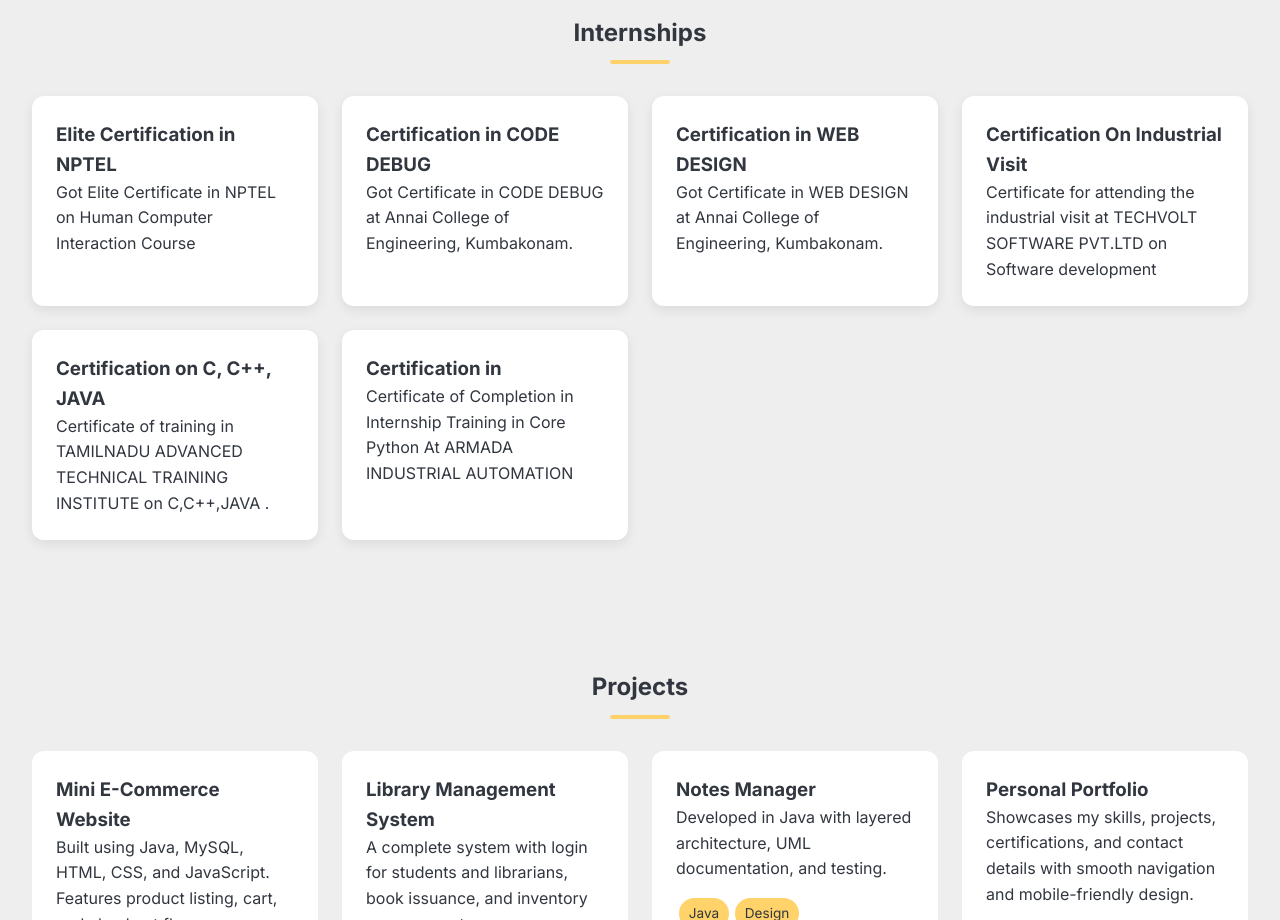
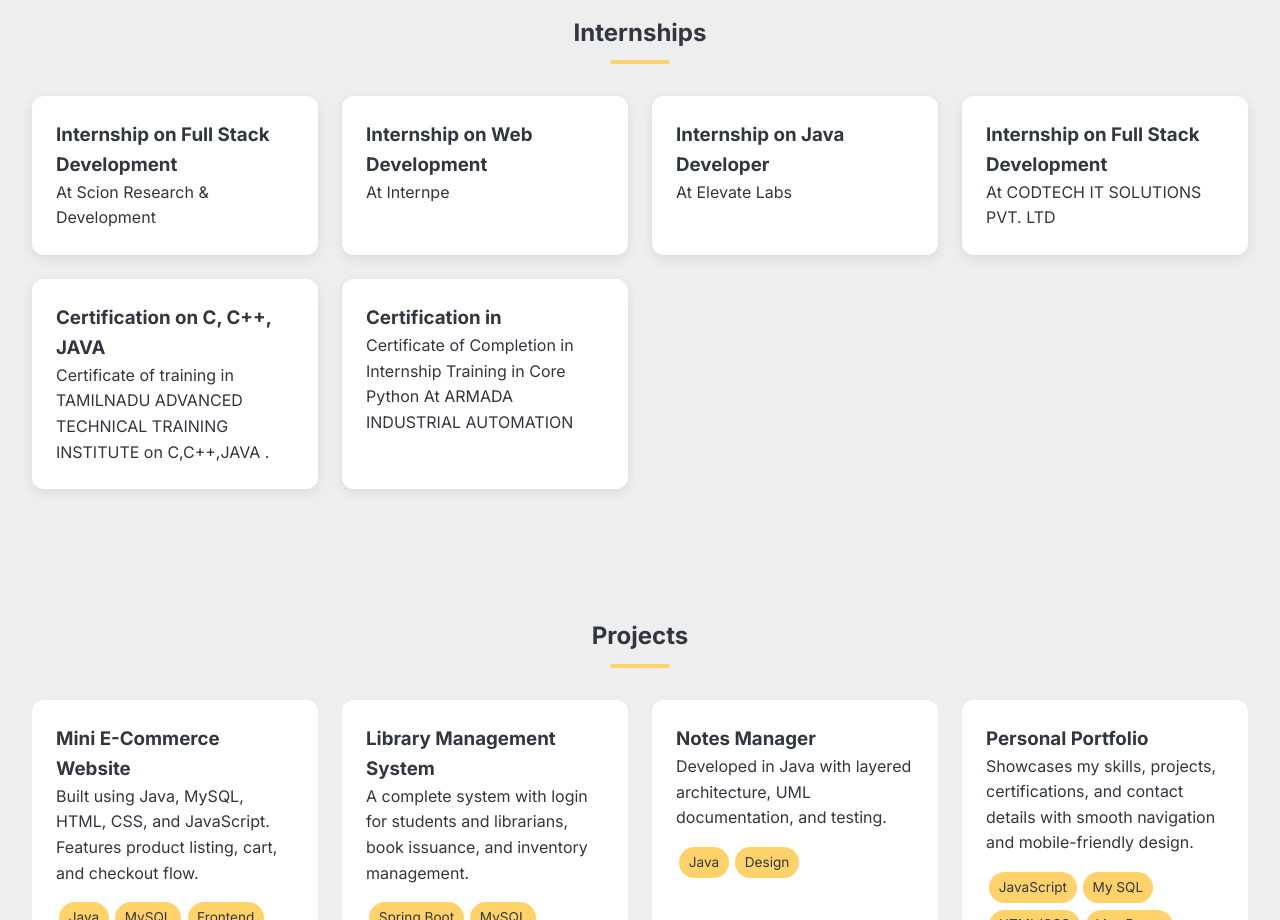
Before and after one commit to BovasPraveen/Portfolio2, a plain HTML site: page index.html in a window 1280 px wide. Shown: the part 2620-3540 px from the top of the page. Drawn offline with nearby package versions, Linux system fonts and the light colour scheme.

Commit message:
Update index.html

```diff
--- a/index.html
+++ b/index.html
@@ -154,23 +154,23 @@
     <div class="Internship-grid">
 
       <div class="Internship-card" data-aos="zoom-in" data-aos-delay="100">
-        <h3>Elite Certification in NPTEL</h3>
-        <p>Got Elite Certificate in NPTEL on Human Computer Interaction Course</p>
+        <h3>Internship on Full Stack Development</h3>
+        <p>At Scion Research & Development</p>
       </div>
 
       <div class="Internship-card" data-aos="zoom-in" data-aos-delay="200">
-        <h3>Certification in CODE DEBUG</h3>
-        <p>Got Certificate in CODE DEBUG at Annai College of Engineering, Kumbakonam.</p>
+        <h3>Internship on Web Development</h3>
+        <p>At Internpe </p>
       </div>
 
     <div class="Internship-card" data-aos="zoom-in" data-aos-delay="300">
-        <h3>Certification in WEB DESIGN</h3>
-        <p>Got Certificate in WEB DESIGN at Annai College of Engineering, Kumbakonam.</p>
+        <h3>Internship on Java Developer </h3>
+        <p>At Elevate Labs </p>
       </div>
 
       <div class="Internship-card" data-aos="zoom-in" data-aos-delay="400">
-        <h3>Certification On Industrial Visit</h3>
-        <p>Certificate for attending the industrial visit at TECHVOLT SOFTWARE PVT.LTD on Software development</p>
+         <h3>Internship on Full Stack Development</h3>
+        <p>At CODTECH IT SOLUTIONS PVT. LTD </p>
       </div>
 
       <div class="Internship-card" data-aos="zoom-in" data-aos-delay="500">
```
